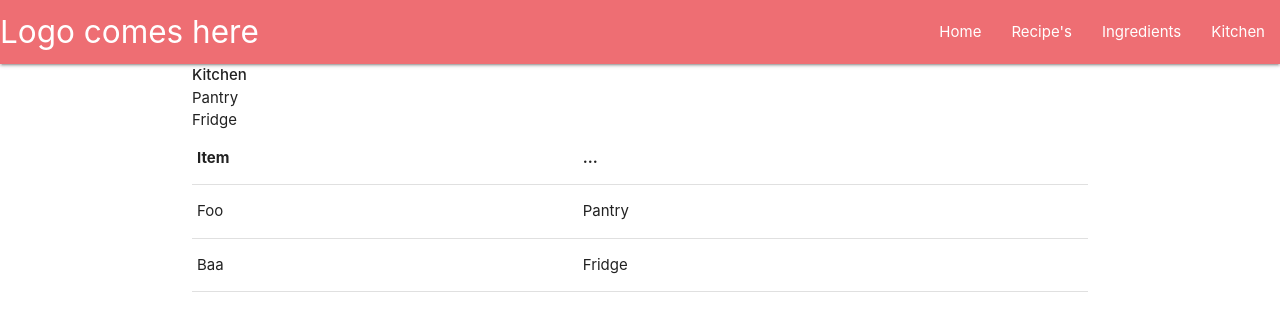
After one commit to MarcoDeKo/PandaChef, a Django app: page /kitchen in a window 1280 px wide. The commit adds this page. Shown: the top 331 px of the page. Run offline with Django 3.2, Linux system fonts and the light colour scheme.

Commit message:
Kitchen fridge and pantry added

```diff
--- a/cookbook/templates/cookbook/index.html
+++ b/cookbook/templates/cookbook/index.html
@@ -8,6 +8,7 @@
                 <li><a href="{% url 'home' %}">Home</a></li>
                 <li><a href="{% url 'recipes' %}">Recipe's</a></li>
                 <li><a href="{% url 'ingredients' %}">Ingredients</a></li>
+                <li><a href="{% url 'kitchen' %}">Kitchen</a></li>
         </ul>
     </div>
 </nav>
--- /dev/null
+++ b/cookbook/templates/cookbook/kitchen.html
@@ -0,0 +1,26 @@
+{% extends "cookbook/index.html" %}
+
+{% block body %}
+<strong>Kitchen</strong><br/>
+Pantry <br/>
+Fridge
+<table class="highlight responsive-table">
+        <thead>
+            <tr>
+                <th>Item</th>
+                <th>...</th>
+            </tr>
+        </thead>
+        <tbody>
+            <tr>
+                <td>Foo</td>
+                <td>Pantry</td>
+            </tr>
+            <tr>
+                <td>Baa</td>
+                <td>Fridge</td>
+            </tr>
+        </tbody>
+    </table>
+
+{% endblock %}
--- a/cookbook/urls.py
+++ b/cookbook/urls.py
@@ -4,5 +4,6 @@ from cookbook import views
 urlpatterns = [
     path("", views.home, name="home"),
     path("recipes", views.recipes, name="recipes"),
-    path("ingredients", views.ingredients, name="ingredients")
+    path("ingredients", views.ingredients, name="ingredients"),
+    path("kitchen", views.kitchen, name="kitchen"),
 ]
--- a/cookbook/views.py
+++ b/cookbook/views.py
@@ -19,3 +19,9 @@ def recipes(request):
         request,
         'cookbook/recipes.html'
     )
+
+def kitchen(request):
+    return render(
+        request,
+        'cookbook/kitchen.html'
+    )
```
